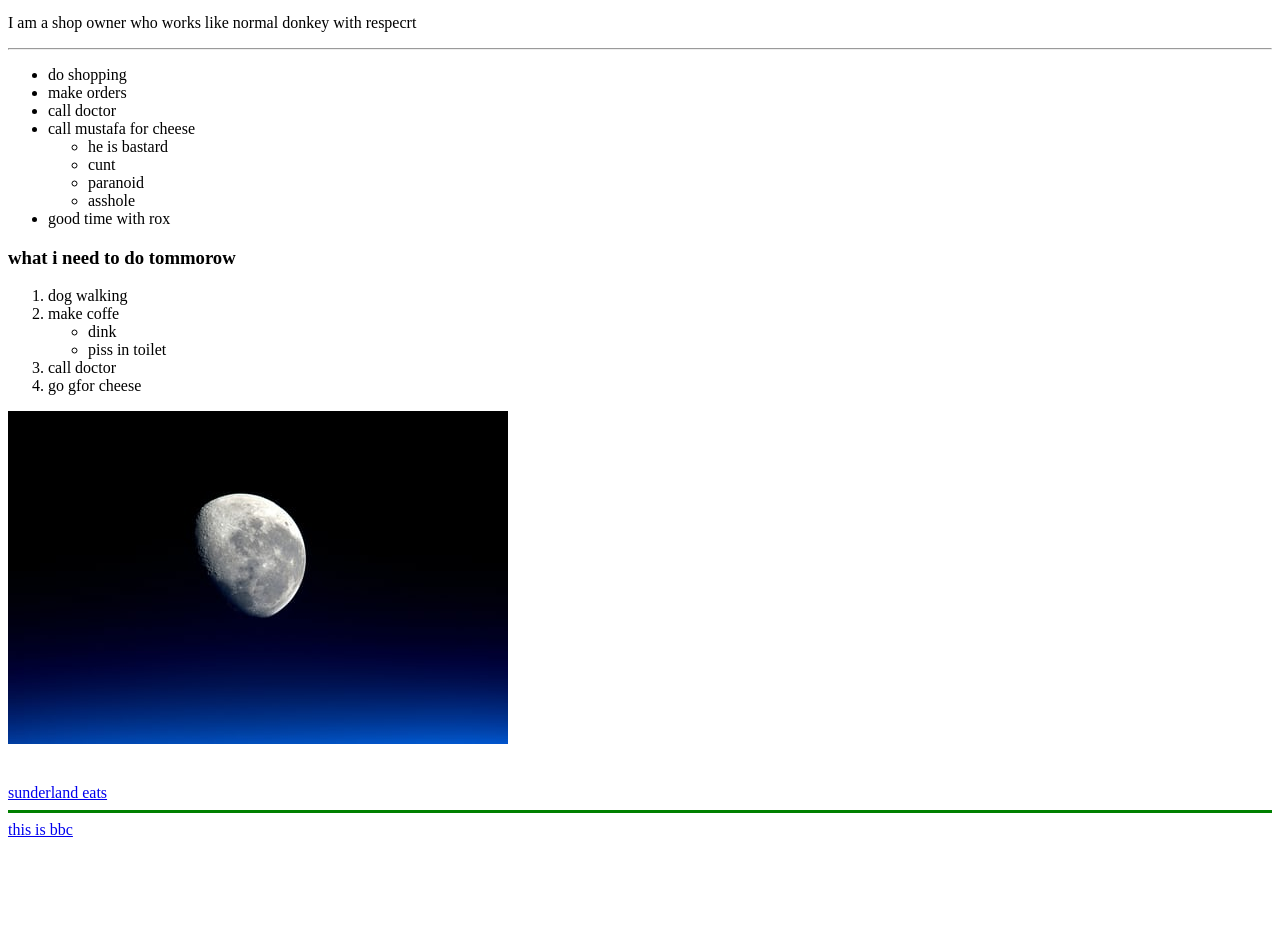
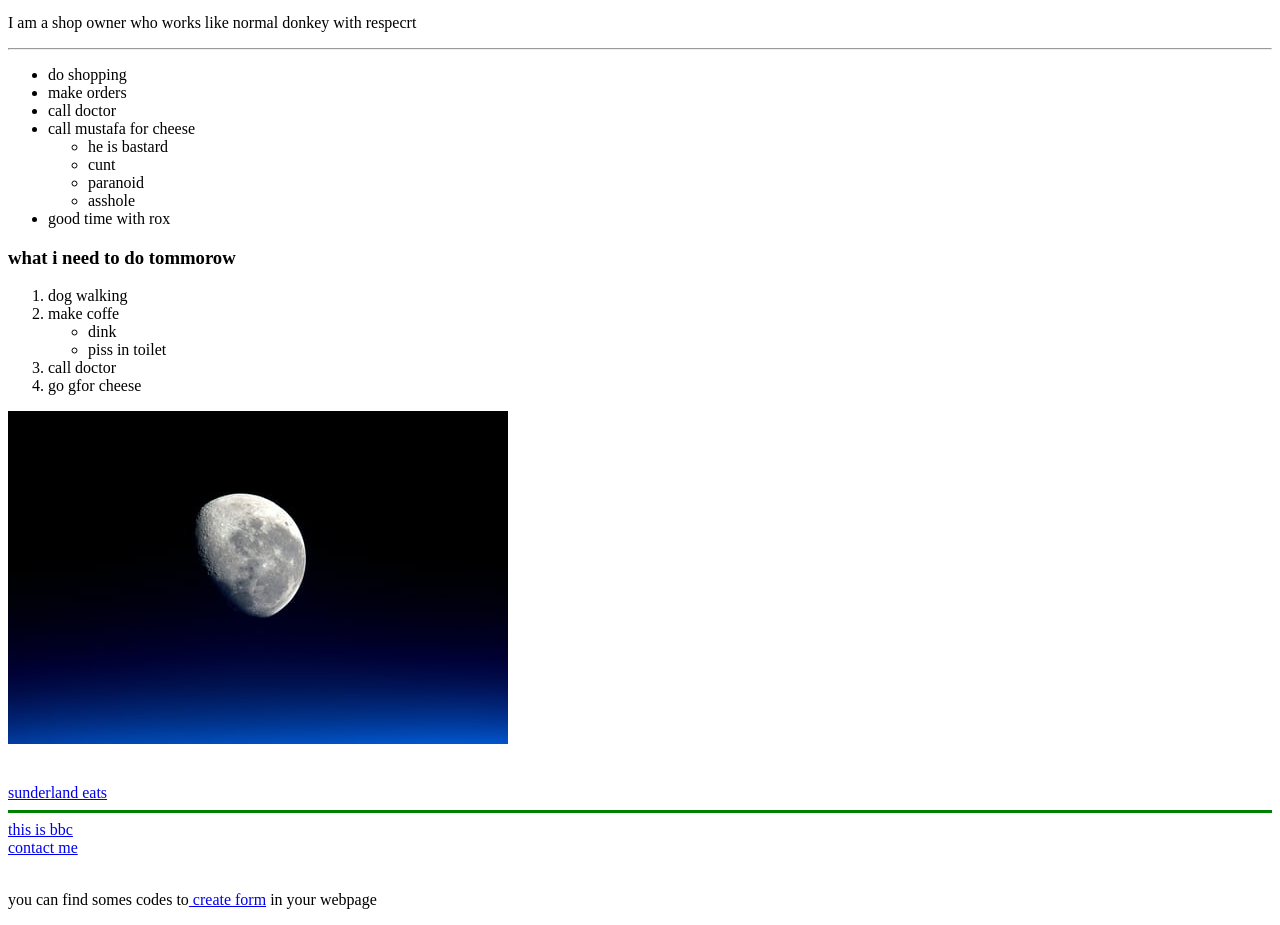
Before and after one commit to alisavari/first-website-attempt, a plain HTML site: page index.html in a window 1280 px wide. Shown: the part 100-1025 px from the top of the page. Before the commit the page ends 947 px from the top, so only its background shows below. Drawn offline with Linux system fonts and the light colour scheme.

Commit message:
Add files via upload

```diff
--- a/index.html
+++ b/index.html
@@ -42,7 +42,9 @@
   <a href="https://www.sunderlandeats.co.uk/login#">sunderland eats</a>
   <hr size=3 color=green>
 
-  <a href="https://www.bbc.com/persian#">this is bbc</a>
+  <a href="https://www.bbc.com/persian#">this is bbc</a><br>
 
-
+<a href="C:\Users\EDYTA\Desktop\web development\html -personal\contact me.html">contact me</a>
+<br><br>
+<p>you can find somes codes to<a href="C:\Users\EDYTA\Desktop\web development\html -personal\forms type.html"> create form</a> in your webpage </p>
 </body </html>
```
